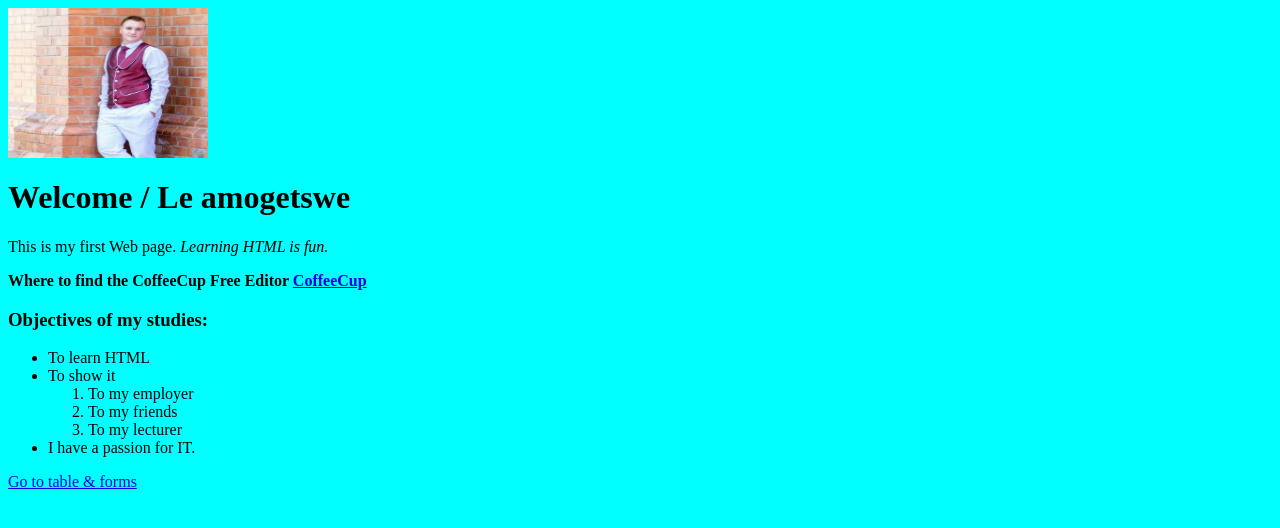
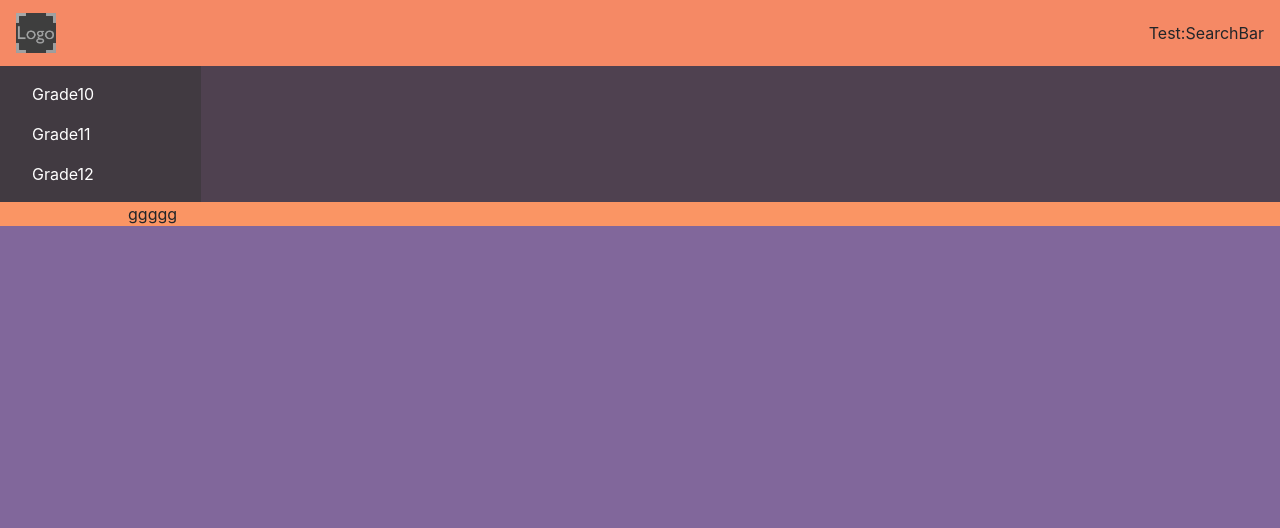
Before and after one commit to FrostyUnicornZ/FrostyUnicornZ.github.io, a plain HTML site: page index.html in a window 1280 px wide. Drawn offline with nearby package versions, Linux system fonts and the light colour scheme.

Commit message:
Adding website pages to see if it publishes online

```diff
--- /dev/null
+++ b/Style.css
@@ -0,0 +1,23 @@
+
+
+.web-col-one{
+		background-color: #F58965;
+	}
+.nav-link{color: #FFFFFF;}
+.body-web-col{
+		background-color: #81679B;
+	}
+p{
+		margin-left: 10%;
+		margin-right: 10%;
+	}
+.nav-web-col-two{
+	background-color: #413A41;
+}
+.web-col-three{
+	background-color: #FA9564;
+}
+.web-col-four{
+	background-color: #4F4150;
+	color: #FFFFFF;
+}
--- a/index.html
+++ b/index.html
@@ -1,29 +1,82 @@
 <!DOCTYPE html>
 <html>
+
 	<head>
-		<title>
-		Wihan's Homepage
-		</title>
+		<meta charset="utf-8"><!--This is bootstrap-->
+		<meta name="viewport" content="width=device-width, initial-scale=1"><!--This is bootstrap-->
+		<link rel="stylesheet" href="https://maxcdn.bootstrapcdn.com/bootstrap/4.3.1/css/bootstrap.min.css"><!--This is bootstrap-->
+		<script src="https://ajax.googleapis.com/ajax/libs/jquery/3.4.1/jquery.min.js"></script><!--This is bootstrap-->
+		<script src="https://cdnjs.cloudflare.com/ajax/libs/popper.js/1.14.7/umd/popper.min.js"></script><!--This is bootstrap-->
+		<script src="https://maxcdn.bootstrapcdn.com/bootstrap/4.3.1/js/bootstrap.min.js"></script><!--This is bootstrap-->
 	</head>
-<body bgcolor = "Cyan">
-<img src = "wihanafskeid.jpg" alt = "A photo of Wihan" width = "200" height = "150" align = "center" >
-<br/>
-	<h1> Welcome / Le amogetswe </h1>
-	<p> This is my first Web page. <em> Learning HTML is fun. </em></p>
-	<p><strong> Where to find the CoffeeCup Free Editor <a href = "https://www.coffeecup.com/free-editor/" target = "_blank"> CoffeeCup </a></strong></p>
-		<h3> Objectives of my studies: </h3>
-			<ul>
-				<li> To learn HTML </li>
-				<li> To show it </li>
-					<ol>
-						<li> To my employer </li>
-						<li> To my friends </li>
-						<li> To my lecturer </li>
-					</ol>
-				<li> I have a passion for IT. </li>
-			</ul>
-		</p>
-<a href = "commentextention.html" target = "_blank"> Go to table & forms</a>
 
-</body>
+
+
+
+
+
+	<body class="body-web-col">
+		<link rel="stylesheet" href="Style.css"><!--Our style sheet-->
+
+		<nav class="navbar  navbar-dark web-col-one">
+
+			<a class="navbar-brand" href="index.html">
+				<img src="logo.png" alt="Logo" style="width:40px;">
+			</a>
+
+			<div class=" justify-content-end">
+				Test:SearchBar
+			</div>
+		</nav>
+
+
+
+
+		<div class="row" style=" margin-right: 0px;">
+
+			<!--Colum one-->
+			<div class="col-sm-2 nav-web-col-two">
+				<nav class="navbar navbar-expand-md navbar-dark nav-web-col-two">
+
+					<button class="navbar-toggler" type="button" data-toggle="collapse" data-target="#collapsibleNavbar">
+						<span class="navbar-toggler-icon"></span>
+					</button>
+
+					<div class="collapse navbar-collapse" id="collapsibleNavbar">
+						<ul class="nav flex-column">
+							<li class="nav-item">
+								<a class="nav-link " href="Grade10/Grade10.html">Grade10</a>
+							</li>
+							<li class="nav-item">
+								<a class="nav-link" href="Grade11/Grade11.html">Grade11</a>
+							</li>
+							<li class="nav-item">
+								<a class="nav-link" href="Grade12/Grade12.html">Grade12</a>
+							</li>
+						</ul>
+					</div>
+				</nav>
+			</div>
+
+			<!--Colum two-->
+			<div class=" col-sm-10 web-col-four">
+				<div class=" web-col-four">
+					<p>
+						<br/>
+
+					</p>
+				</div>
+			</div>
+
+		</div>
+
+
+		<!--This is the cintact us part-->
+		<div class=" web-col-three justify-content-bottom">
+			<p>ggggg</p>
+		</div>
+
+	</body>
+
+
 </html>
```
Also changed, not shown: Grade10/Grade10.html (added, +48 -0 lines), Grade10/PAT.html (added, +4 -0 lines), Grade11/Grade11.html (added, +9 -0 lines), Grade12/Grade12.html (added, +9 -0 lines), logo.png (added).
